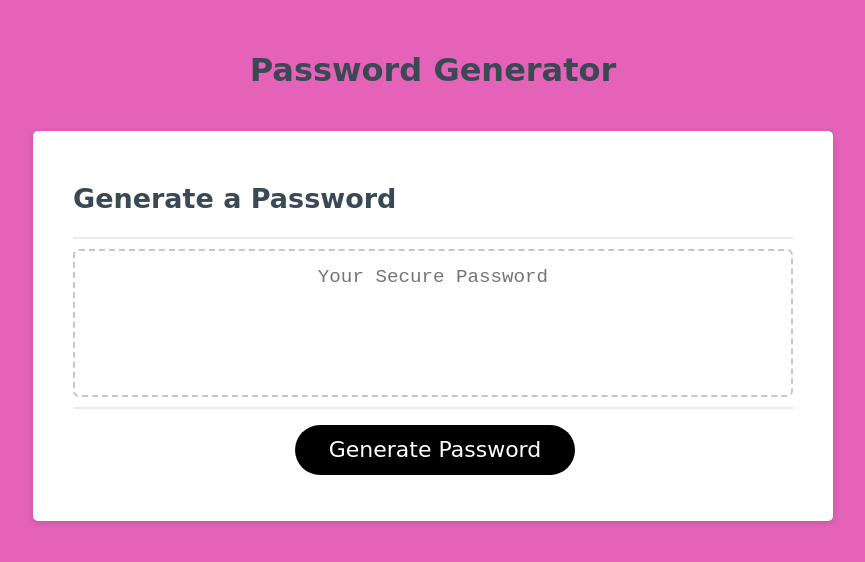
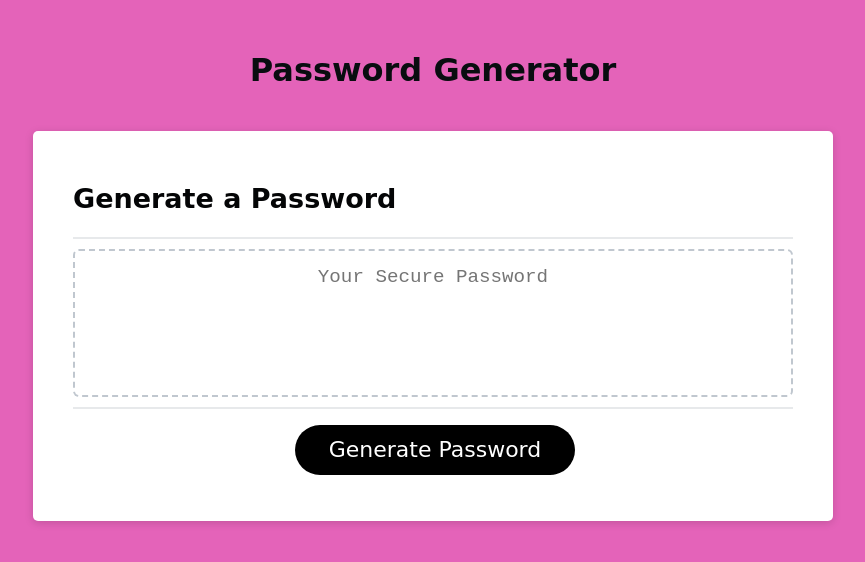
Before and after one commit to Mystfreak/Password-Generator, a plain HTML site: page index.html in a window 1280 px wide. Shown: the whole page, without its empty margins (207-1072 px from the left). Drawn offline with Linux system fonts and the light colour scheme.

```diff
--- a/style.css
+++ b/style.css
@@ -27,7 +27,7 @@ header {
   text-align: center;
   padding: 20px;
   padding-top: 0px;
-  color: hsl(206, 17%, 28%);
+  color: hsl(206, 26%, 5%);
 }
 
 .card {
@@ -35,7 +35,7 @@ header {
   border-radius: 5px;
   border-width: 1px;
   box-shadow: rgba(0, 0, 0, 0.15) 0px 2px 8px 0px;
-  color: hsl(206, 17%, 28%);
+  color: hsl(210, 17%, 2%);
   font-size: 18px;
   margin: 0 auto;
   max-width: 800px;
```
